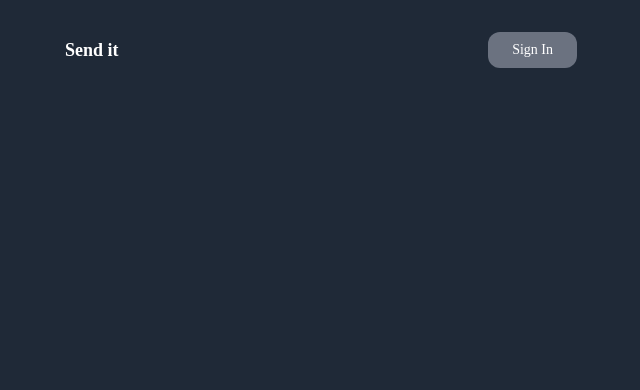
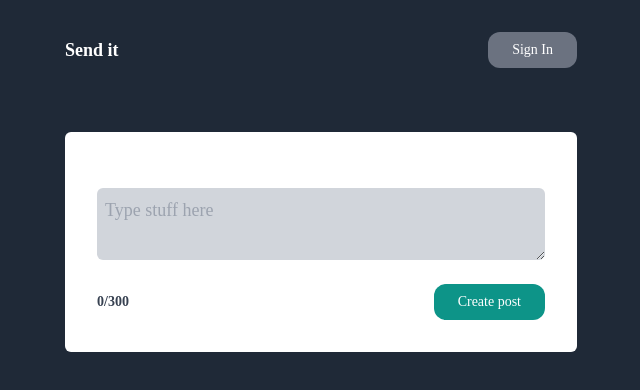
Before and after one commit to Miles-PD/nextjs-postgres-test, a Next.js app: page / in a window 1280 px wide. Shown: the top 390 px of the page, without its empty margins (319-959 px from the left). Built offline with nearby package versions, Linux system fonts and the light colour scheme; no server answers.

Commit message:
setting up for tanstack query

```diff
--- /dev/null
+++ b/app/auth/QueryWrapper.tsx
@@ -0,0 +1,18 @@
+'use client'
+
+import { QueryClient, QueryClientProvider } from "@tanstack/react-query";
+import { ReactNode } from "react";
+
+interface Props {
+    children? : ReactNode
+}
+
+const queryClient = new QueryClient
+
+export default function QueryWrapper({ children }: Props) {
+  return (
+    <QueryClientProvider client={queryClient}>
+        {children}
+    </QueryClientProvider>
+  )
+}
--- /dev/null
+++ b/app/components/AddPost.tsx
@@ -0,0 +1,42 @@
+'use client'
+
+import { useState } from "react"
+
+
+export default function AddPost() {
+
+    const [title, setTitle] = useState('')
+    const [isDisabled, setIsDisabled] = useState(false)
+
+  return (
+    <form className="bg-white my-8 p-8 rounded-md">
+        <div className="flex flex-col my-4">
+            <textarea
+                className="p-2 text-lg rounded-md my-2 bg-gray-300 text-black"
+                onChange={(e) => setTitle(e.target.value)}
+                name="title"
+                value={title}
+                placeholder="Type stuff here"
+            >
+            </textarea>
+        </div>
+        <div className=" flex items-center justify-between gap-2">
+
+            <p
+            className={`font-bold text-sm ${
+                title.length > 300 ? "text-red-700" : "text-gray-700"
+            } `}
+            >{`${title.length}/300`}
+            </p>
+
+            <button
+                disabled={isDisabled}
+                className="text-sm bg-teal-600 text-white py-2 px-6 rounded-xl disabled:opacity-25"
+                type="submit"
+            >Create post
+            </button>
+
+        </div>
+    </form>
+  )
+}
--- a/app/layout.jsx
+++ b/app/layout.jsx
@@ -1,4 +1,5 @@
 import Nav from './auth/Nav'
+import QueryWrapper from './auth/QueryWrapper'
 import './globals.css'
 
 export const metadata = {
@@ -10,8 +11,10 @@
   return (
     <html lang="en">
       <body className={`mx-4 md:mx-48 xl:mx-96 font-sans bg-gray-800`}>
-        <Nav />
-        {children}
+        <QueryWrapper>
+          <Nav />
+          {children}
+        </QueryWrapper>
       </body>
     </html>
   )
--- a/app/page.tsx
+++ b/app/page.tsx
@@ -1,14 +1,12 @@
 import Link from 'next/link'
-import styles from './page.module.css'
+import AddPost from './components/AddPost'
 
-async function getPosts() {
-  const res = await fetch('/api/getPosts')
-}
+
 
 export default function Home() {
   return (
-    <main className='py-4 px-48'>
-
+    <main className=''>
+      <AddPost />
     </main>
   )
 }
--- a/package.json
+++ b/package.json
@@ -11,6 +11,7 @@
   "dependencies": {
     "@next-auth/prisma-adapter": "^1.0.5",
     "@prisma/client": "^4.11.0",
+    "@tanstack/react-query": "^4.28.0",
     "@types/react": "18.0.30",
     "@types/react-dom": "18.0.11",
     "next": "13.2.4",
```
Also changed, not shown: 1 other file (tests, documents, lock files or other folders).
